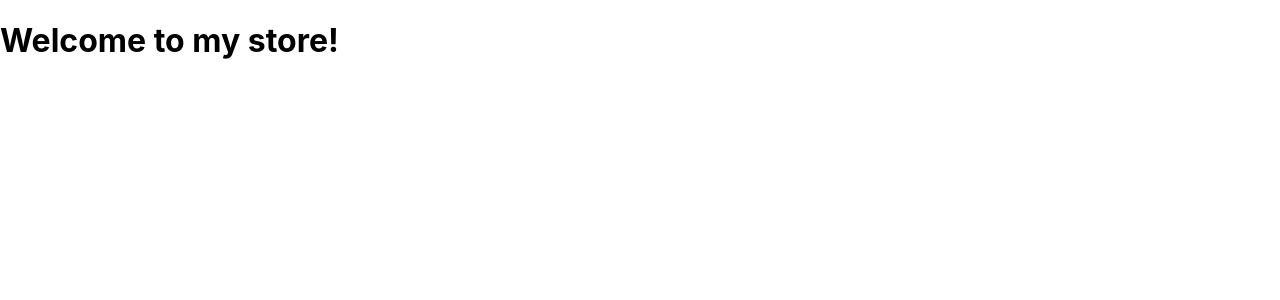
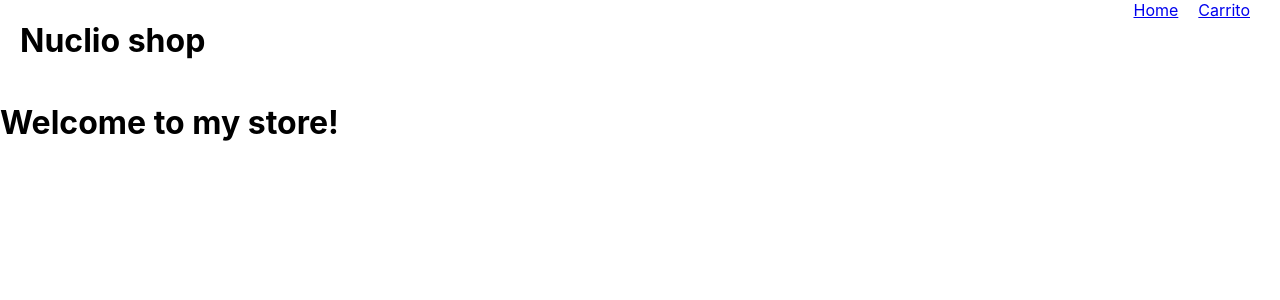
Before and after one commit to nuclio-mad/shopping-cart, a React (Create React App) app: page / in a window 1280 px wide. Shown: the top 300 px of the page. Built offline with nearby package versions, Linux system fonts and the light colour scheme.

Commit message:
Add menu

```diff
--- /dev/null
+++ b/src/Components/Menu/Menu.js
@@ -0,0 +1,14 @@
+import { Link } from "react-router-dom";
+import './menu.css'
+
+export const Menu = () => {
+  return (
+    <div className="menu">
+      <h1>Nuclio shop</h1>
+      <div>
+        <Link className="link" to="/">Home</Link>
+        <Link className="link" to="">Carrito</Link>
+      </div>
+    </div>
+  )
+}
--- /dev/null
+++ b/src/Components/Menu/menu.css
@@ -0,0 +1,9 @@
+.menu {
+  display: flex;
+  justify-content: space-between;
+  padding: 0 20px;
+}
+
+.menu .link {
+  padding: 0 10px;
+}
--- a/src/Routes/index.js
+++ b/src/Routes/index.js
@@ -5,10 +5,12 @@ import {
 } from "react-router-dom";
 import { Home } from './Home'
 import { Product } from "./Product";
+import { Menu } from '../Components/Menu/Menu'
 
 export const Router = () => {
   return (
     <BrowserRouter>
+      <Menu />
       <Switch>
         <Route path="/products/:id" component={Product} />
         <Route path="/">
```
